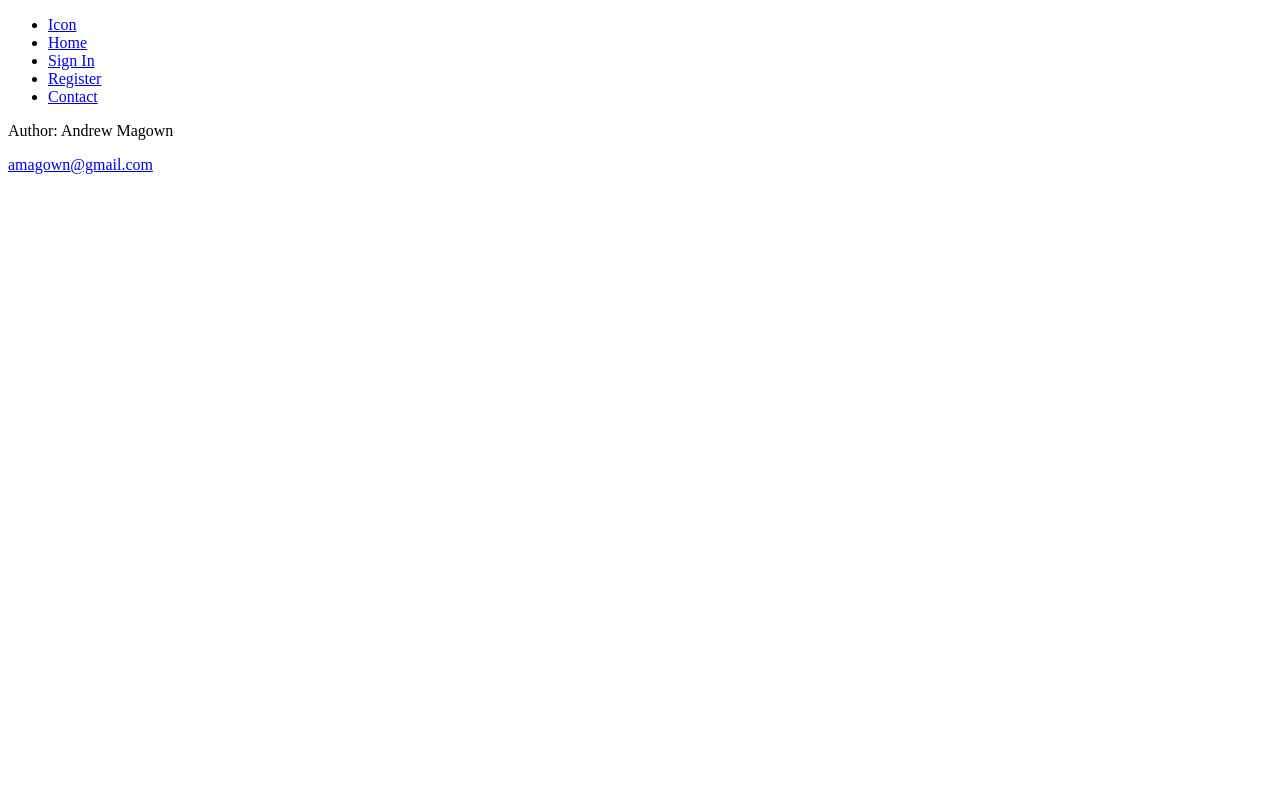
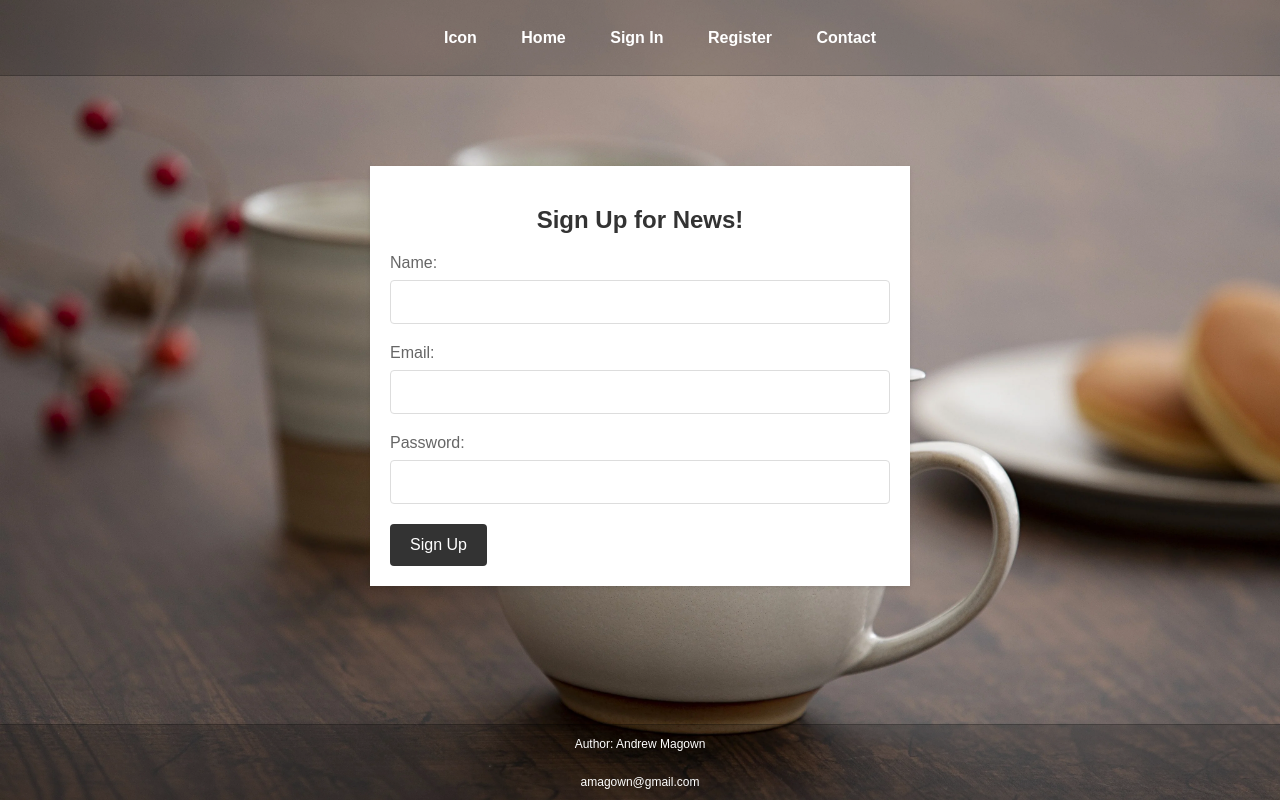
Before and after one commit to Magowntown/d6-fivePage, a plain HTML site: page signin.html in a window 1280 px wide. Drawn offline with Linux system fonts and the light colour scheme.

Commit message:
signIn page template, with minor corrections made to mainPage

```diff
--- a/CSS/index.css
+++ b/CSS/index.css
@@ -17,7 +17,7 @@ nav {
     width: 100%;
     height: 75px;
     display: flex;
-    justify-content: space-between;
+    justify-content: space-evenly;
     align-items: center;
     background:rgba(0, 0, 0, 0.2);
     border-bottom: 1px solid rgba(0, 0, 0, 0.2);
--- a/CSS/main.css
+++ b/CSS/main.css
@@ -10,13 +10,14 @@ body {
     background-repeat: no-repeat;
     background-attachment: fixed;
     background-size: cover;
+    margin: auto;
 }
 
 nav {
     width: 100%;
     height: 75px;
     display: flex;
-    justify-content: space-between;
+    justify-content: space-evenly;
     align-items: center;
     background: rgba(0, 0, 0, 0.2);
     border-bottom: 1px solid rgba(0, 0, 0, 0.2);
@@ -43,8 +44,7 @@ nav li a {
     justify-content: center;
     align-items: center;
     padding: 200px;
-    margin: 100px;
-    border: 1px solid black;
+    margin: 150px;
 }
 
 .video {
--- a/CSS/signin.css
+++ b/CSS/signin.css
@@ -0,0 +1,112 @@
+body {
+    background-color: #f1f1f1;
+    font-family: Arial, Helvetica, sans-serif;
+    background-image: url("../images/teapot.jpg");
+    background-repeat: no-repeat;
+    background-attachment: fixed;
+    background-size: cover;
+    margin: auto;
+}
+
+nav {
+    width: 100%;
+    height: 75px;
+    display: flex;
+    justify-content: space-evenly;
+    align-items: center;
+    background: rgba(0, 0, 0, 0.2);
+    border-bottom: 1px solid rgba(0, 0, 0, 0.2);
+}
+
+nav li {
+    display: inline-block;
+    list-style: none;
+    padding: 0px 20px;
+}
+
+nav li a {
+    color: #fff;
+    text-decoration: none;
+    font-size: 16px;
+    font-weight: bold;
+}
+
+.pageCentering {
+    height: 75vh;
+    display: flex;
+    justify-content: center;
+    align-items: center;
+}
+
+.formBox {
+    width: 500px;
+    margin: 0 auto;
+    padding: 20px;
+    background-color: #FFFFFF;
+    box-shadow: 0 2px 4px rgba(0,0,0,0.1);
+}
+
+h1 {
+    text-align: center;
+    color: #333333;
+}
+
+form {
+    margin-top: 20px;
+}
+
+label {
+    display: block;
+    margin-bottom: 8px;
+    color: #666666;
+}
+
+input[type="text"], input[type="email"], input[type="password"] {
+    width: 100%;
+    padding: 12px;
+    border: 1px solid #DDDDDD;
+    border-radius: 4px;
+    background-color: #FFFFFF;
+    font-size: 16px;
+    color: #333333;
+    margin-bottom: 20px;
+    box-sizing: border-box;
+}
+
+input[type="submit"] {
+    background-color: #333333;
+    color: #FFFFFF;
+    padding: 12px 20px;
+    border: none;
+    border-radius: 4px;
+    cursor: pointer;
+    font-size: 16px;
+}
+
+input[type="submit"]:hover {
+    background-color: #444444;
+}
+
+footer {
+    position: absolute;
+    bottom: 0;
+    width: 100%;
+    height: 75px;
+    display: flex;
+    flex-direction: column;
+    justify-content: center;
+    align-items: center;
+    background: rgba(0, 0, 0, 0.2);
+    border-top: 1px solid rgba(0, 0, 0, 0.2);
+}
+
+footer p {
+    font-size: 12px;
+    color: #fff;
+    text-align: center;
+}
+
+footer a {
+    color: #fff;
+    text-decoration: none;
+}
--- a/signin.html
+++ b/signin.html
@@ -4,25 +4,38 @@
     <meta charset="UTF-8">
     <meta http-equiv="X-UA-Compatible" content="IE=edge">
     <meta name="viewport" content="width=device-width, initial-scale=1.0">
+    <link rel="stylesheet" href="./CSS/signin.css">
     <title>Sign-In Page</title>
+
+    <script href="https://kit.fontawesome.com/a30844655f.js" crossorigin="anonymous"></script>
 </head>
 <body>
-    <header>
-
-    </header>
-
     <nav>
         <ul>
-            <li><a href="../index.html">Icon</a></li>
-            <li><a href="../main.html">Home</a></li>
-            <li><a href="../signin.html">Sign In</a></li>
-            <li><a href="../register.html">Register</a></li>
-            <li><a href="../contactus.html">Contact</a></li>
+            <li><a href="./index.html">Icon</a></li>
+            <li><a href="./main.html">Home</a></li>
+            <li><a href="./signin.html">Sign In</a></li>
+            <li><a href="./register.html">Register</a></li>
+            <li><a href="./contactus.html">Contact</a></li>
         </ul>
     </nav>
 
-    <section>
+    <section class="pageCentering">
+        <div class="formBox">
+            <h1>Sign Up for News!</h1>
+            <form>
+                <label for="name">Name:</label>
+                <input type="text" id="name" name="name" required>
 
+                <label for="email">Email:</label>
+                <input type="email" id="email" name="email" required>
+
+                <label for="password">Password:</label>
+                <input type="password" id="password" name="password" required>
+
+                <input type="submit" value="Sign Up">
+            </form>
+        </div>
     </section>
 
     <footer>
```
